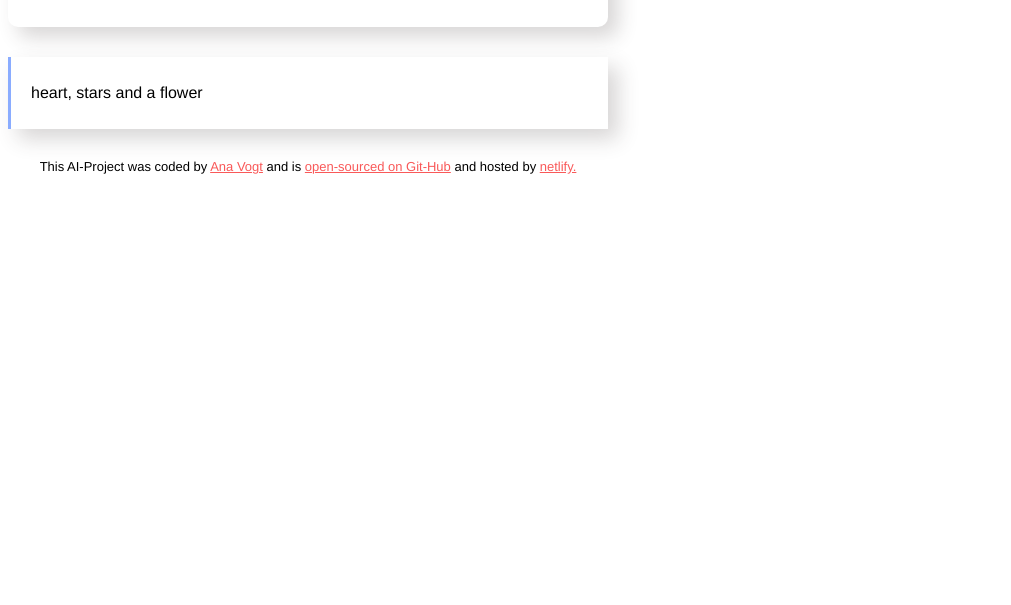
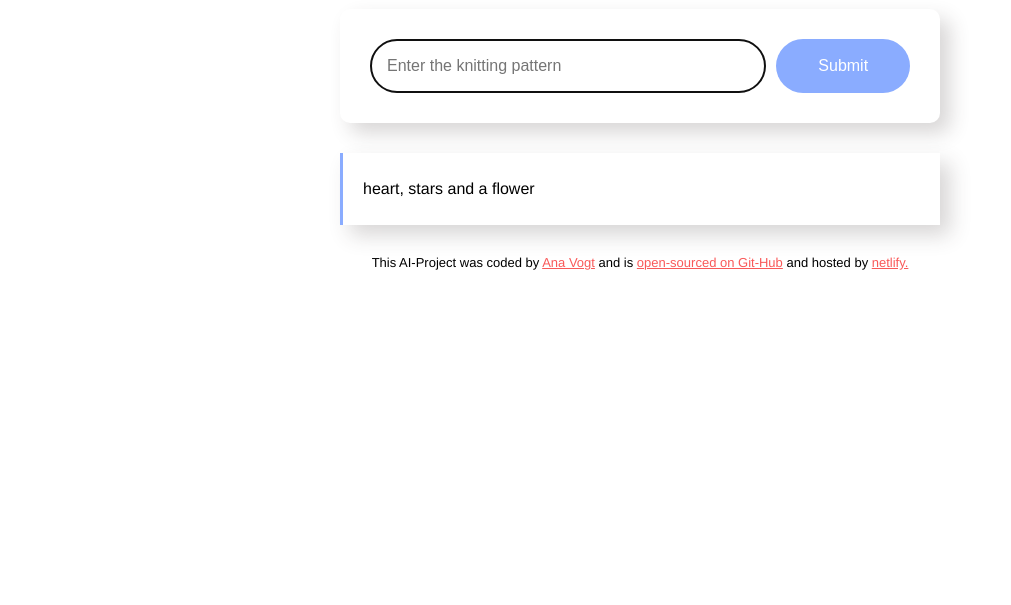
Before and after one commit to anabana21/Ai_Knitting_Pattern_Project, a plain HTML site: page index.html in a window 1280 px wide. Shown: the part 195-800 px from the top of the page, without its empty margins (0-1011 px from the left). Drawn offline with Linux system fonts and the light colour scheme.

Commit message:
correct container margin in css

```diff
--- a/src/styles.css
+++ b/src/styles.css
@@ -8,7 +8,7 @@ a {
 }
 
 .container {
-  margin: 120 px auto;
+  margin: 120px auto;
   max-width: 600px;
 }
 
```
